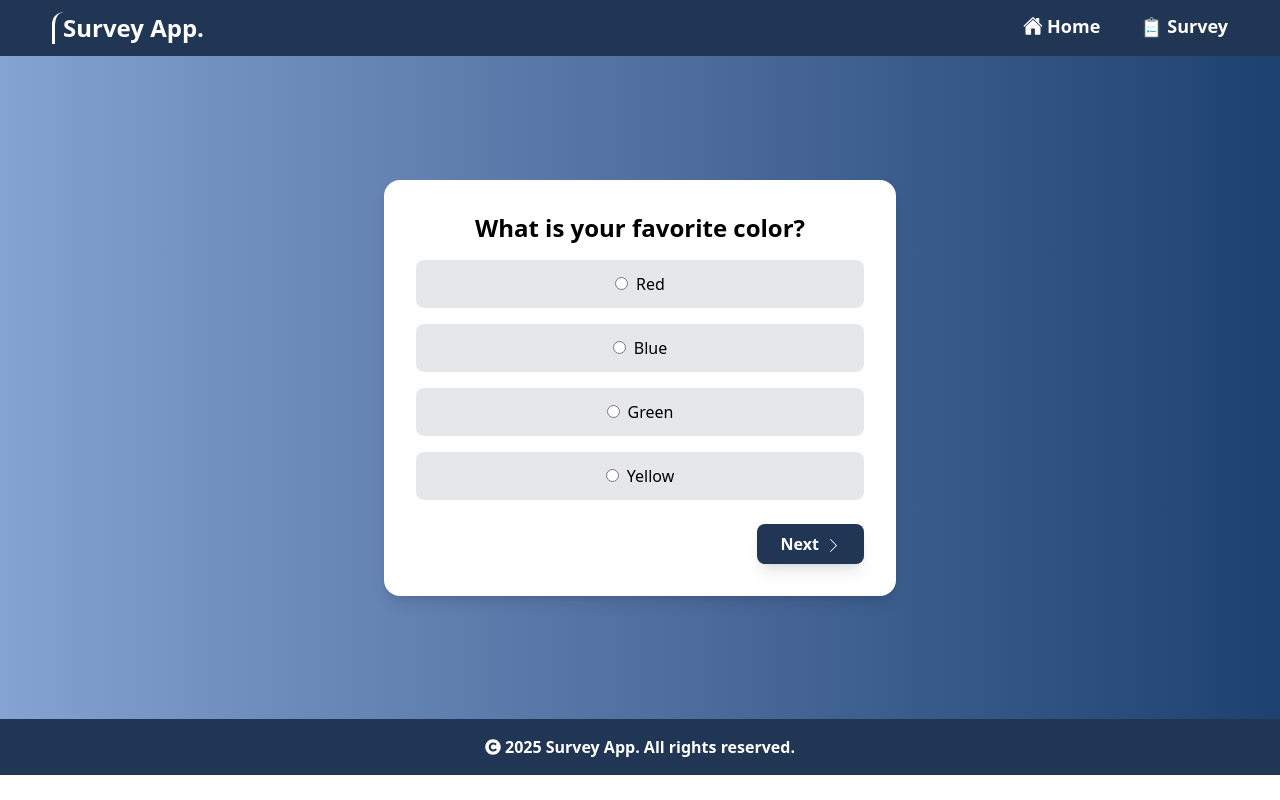
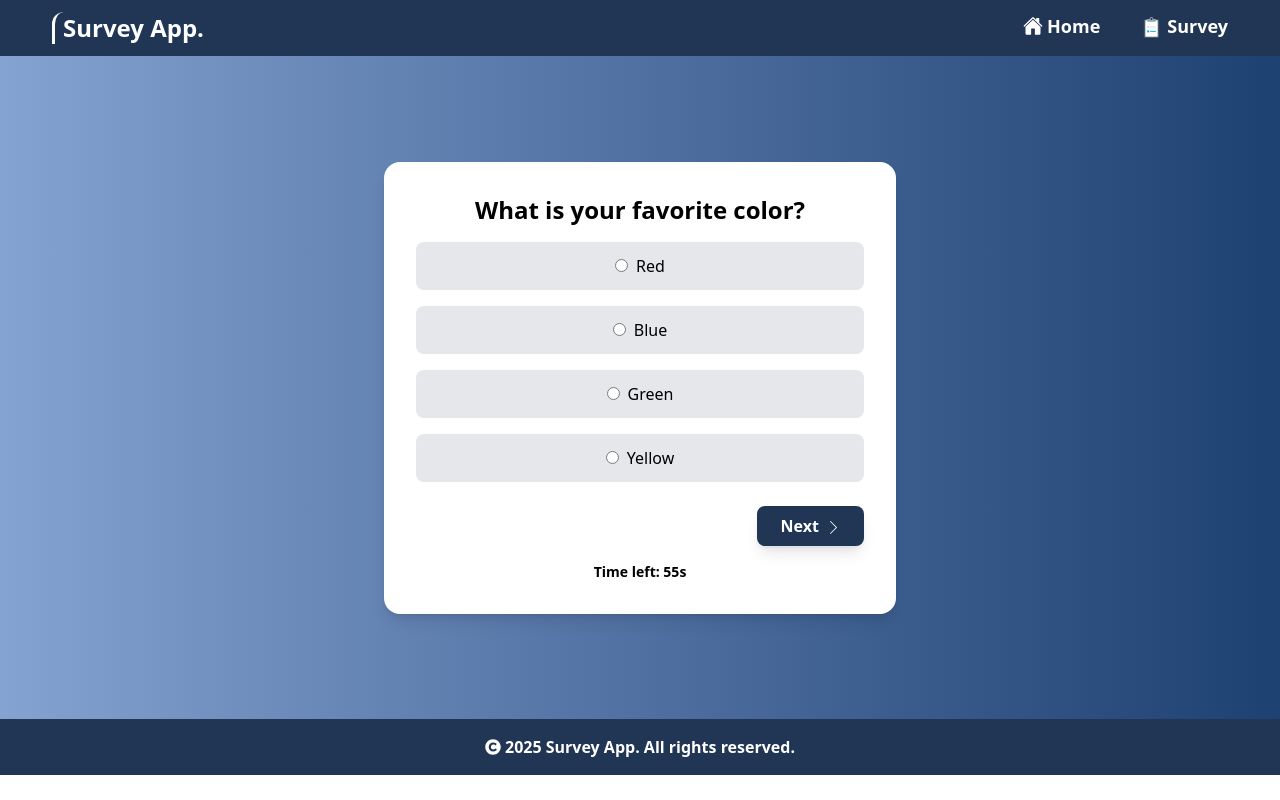
Before and after one commit to Vishalchorala/Survey-App, a React (Vite) app: page /survey in a window 1280 px wide. Built offline with nearby package versions, Linux system fonts and the light colour scheme.

Commit message:
Updated project with gh-pages setup

```diff
--- a/package.json
+++ b/package.json
@@ -3,11 +3,14 @@
   "private": true,
   "version": "0.0.0",
   "type": "module",
+  "homepage": "https://Vishalchorala.github.io/Survey-App",
   "scripts": {
     "dev": "vite",
     "build": "vite build",
     "lint": "eslint .",
-    "preview": "vite preview"
+    "preview": "vite preview",
+    "predeploy": "npm run build",
+    "deploy": "gh-pages -d build"
   },
   "dependencies": {
     "@tailwindcss/vite": "^4.0.11",
@@ -27,6 +30,7 @@
     "eslint": "^9.21.0",
     "eslint-plugin-react-hooks": "^5.1.0",
     "eslint-plugin-react-refresh": "^0.4.19",
+    "gh-pages": "^6.3.0",
     "globals": "^15.15.0",
     "vite": "^6.2.0"
   }
--- a/src/components/Timer.jsx
+++ b/src/components/Timer.jsx
@@ -0,0 +1,11 @@
+import React from 'react'
+
+const Timer = ({ timeLeft }) => {
+    return (
+        <>
+            <div className="mt-4 text-sm font-semibold">Time left: {timeLeft}s</div>
+        </>
+    )
+}
+
+export default Timer
--- a/src/pages/Survey.jsx
+++ b/src/pages/Survey.jsx
@@ -1,4 +1,4 @@
-import React, { useState } from 'react'
+import React, { useEffect, useState } from 'react'
 import QuestionCard from '../components/QuestionCard';
 import { questions } from "../data/questions";
 import { useNavigate } from 'react-router-dom';
@@ -6,6 +6,7 @@ import { toast, ToastContainer } from 'react-toastify';
 import { MdArrowRight } from 'react-icons/md';
 import { SlArrowLeft, SlArrowRight } from 'react-icons/sl';
 import { GiConfirmed } from 'react-icons/gi';
+import Timer from '../components/Timer';
 
 
 const Survey = ({ setResponses }) => {
@@ -13,6 +14,16 @@ const Survey = ({ setResponses }) => {
   const Navigate = useNavigate();
   const [answers, setAnswers] = useState({});
   const [currentQuestion, setCurrentQuestion] = useState(0)
+  const [timeLeft, setTimeLeft] = useState(60);
+
+  useEffect(() => {
+    if (timeLeft > 0) {
+      const timer = setTimeout(() => setTimeLeft(timeLeft - 1), 1000);
+      return () => clearTimeout(timer);
+    } else {
+      handleSubmit();
+    }
+  }, [timeLeft]);
 
   const handleAnswer = (questionId, answer) => {
     setAnswers((prev) => ({ ...prev, [questionId]: answer }))
@@ -91,6 +102,7 @@ const Survey = ({ setResponses }) => {
             )}
           </button>
         </div>
+        <Timer timeLeft={timeLeft} />
       </div>
 
     </section>
```
Also changed, not shown: 1 other file (tests, documents, lock files or other folders).
